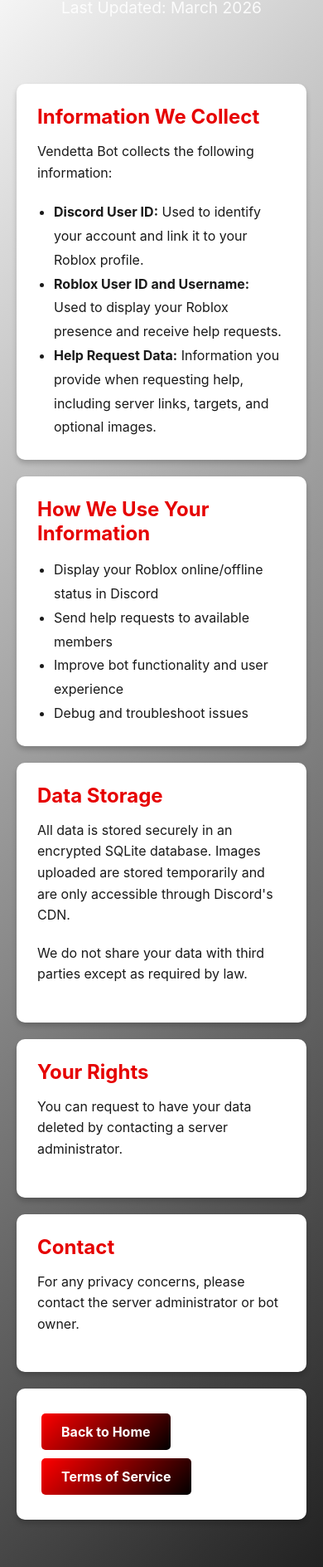
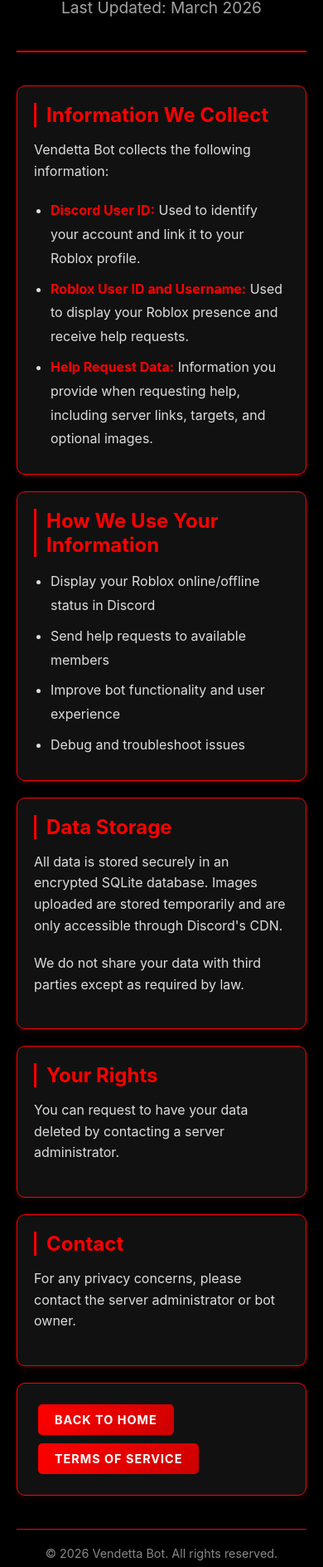
Before and after one commit to Kythycat/vv-bot-website, a plain HTML site: page privacy.html in a window 390 px wide. Shown: the part 112-2000 px from the top of the page at 83% size. Drawn offline with Linux system fonts and the light colour scheme.

Commit message:
WEB THEME2

```diff
--- a/style.css
+++ b/style.css
@@ -6,10 +6,9 @@
 
 body {
     font-family: -apple-system, BlinkMacSystemFont, 'Segoe UI', Roboto, Oxygen, Ubuntu, sans-serif;
-    /* Changed to a clean White to Black gradient */
-    background: linear-gradient(135deg, #ffffff 0%, #1a1a1a 100%);
+    background: #000000;
     min-height: 100vh;
-    color: #1a1a1a;
+    color: #ffffff;
 }
 
 .container {
@@ -21,18 +20,21 @@
 header {
     text-align: center;
     padding: 40px 20px;
-    /* Header text set to White for contrast against dark top gradient */
-    color: white;
+    color: #ffffff;
+    border-bottom: 2px solid #ff0000;
 }
 
 header h1 {
     font-size: 3rem;
     margin-bottom: 10px;
+    color: #ff0000;
+    text-shadow: 0 0 10px rgba(255, 0, 0, 0.3);
 }
 
 header p {
     font-size: 1.2rem;
-    opacity: 0.9;
+    opacity: 0.8;
+    color: #cccccc;
 }
 
 .content {
@@ -43,81 +45,158 @@
 }
 
 .card {
-    background: white;
+    background: #111111;
     border-radius: 10px;
     padding: 25px;
-    /* Subtle shadow using black */
-    box-shadow: 0 4px 6px rgba(0,0,0,0.2);
-    transition: transform 0.3s ease;
+    box-shadow: 0 4px 6px rgba(255, 0, 0, 0.1);
+    transition: transform 0.3s ease, box-shadow 0.3s ease;
+    border: 1px solid #ff0000;
 }
 
 .card:hover {
     transform: translateY(-5px);
+    box-shadow: 0 8px 12px rgba(255, 0, 0, 0.2);
+    border-color: #ff3333;
 }
 
 .card h2 {
-    /* Changed from Blue to a bold Red */
-    color: #e60000;
+    color: #ff0000;
     margin-bottom: 15px;
     font-size: 1.5rem;
+    border-left: 3px solid #ff0000;
+    padding-left: 12px;
 }
 
 .card p {
     line-height: 1.6;
     margin-bottom: 20px;
+    color: #dddddd;
 }
 
 .card ul {
     margin-left: 20px;
     line-height: 1.8;
+    color: #dddddd;
+}
+
+.card ul li {
+    margin-bottom: 8px;
+}
+
+.card ul li strong {
+    color: #ff0000;
 }
 
 .button {
     display: inline-block;
-    /* Changed to a Red to Black gradient */
-    background: linear-gradient(135deg, #ff0000 0%, #000000 100%);
+    background: linear-gradient(135deg, #ff0000 0%, #cc0000 100%);
     color: white;
     padding: 12px 24px;
     text-decoration: none;
     border-radius: 5px;
     font-weight: bold;
-    transition: opacity 0.3s ease;
+    transition: all 0.3s ease;
     border: none;
     cursor: pointer;
     font-size: 1rem;
     margin: 5px;
+    text-transform: uppercase;
+    letter-spacing: 1px;
 }
 
 .button:hover {
-    opacity: 0.8;
+    background: linear-gradient(135deg, #ff3333 0%, #ff0000 100%);
+    transform: scale(1.02);
+    box-shadow: 0 0 15px rgba(255, 0, 0, 0.5);
 }
 
 footer {
     text-align: center;
     padding: 20px;
-    color: white;
+    color: #888888;
     margin-top: 40px;
+    border-top: 1px solid #ff0000;
+    font-size: 0.9rem;
 }
 
 a {
-    /* Links now Red */
-    color: #e60000;
+    color: #ff0000;
     text-decoration: none;
+    transition: color 0.3s ease;
 }
 
 a:hover {
+    color: #ff6666;
     text-decoration: underline;
 }
 
 code {
-    /* Light grey/white background for code bits */
-    background: #eeeeee;
+    background: #1a1a1a;
     padding: 2px 6px;
     border-radius: 3px;
     font-family: monospace;
-    color: #333;
+    color: #ff6666;
+    border: 1px solid #ff0000;
 }
 
+/* Button specific styles */
+#linkButton {
+    background: linear-gradient(135deg, #ff0000 0%, #cc0000 100%);
+    width: 100%;
+    margin-top: 10px;
+}
+
+#linkButton:hover {
+    background: linear-gradient(135deg, #ff3333 0%, #ff0000 100%);
+}
+
+/* Card button group */
+.card .button {
+    display: inline-block;
+    width: auto;
+    margin-right: 10px;
+}
+
+/* Scrollbar styling */
+::-webkit-scrollbar {
+    width: 10px;
+}
+
+::-webkit-scrollbar-track {
+    background: #111111;
+}
+
+::-webkit-scrollbar-thumb {
+    background: #ff0000;
+    border-radius: 5px;
+}
+
+::-webkit-scrollbar-thumb:hover {
+    background: #ff3333;
+}
+
+/* Selection styling */
+::selection {
+    background: #ff0000;
+    color: #ffffff;
+}
+
+/* Input fields (if any) */
+input, textarea {
+    background: #111111;
+    border: 1px solid #ff0000;
+    color: #ffffff;
+    padding: 8px;
+    border-radius: 4px;
+}
+
+input:focus, textarea:focus {
+    outline: none;
+    border-color: #ff6666;
+    box-shadow: 0 0 5px rgba(255, 0, 0, 0.3);
+}
+
+/* Responsive design */
 @media (max-width: 768px) {
     header h1 {
         font-size: 2rem;
@@ -126,4 +205,43 @@
     .content {
         grid-template-columns: 1fr;
     }
+
+    .card {
+        padding: 20px;
+    }
+
+    .button {
+        padding: 10px 20px;
+        font-size: 0.9rem;
+    }
 }
+
+/* Animation for cards */
+@keyframes fadeIn {
+    from {
+        opacity: 0;
+        transform: translateY(20px);
+    }
+    to {
+        opacity: 1;
+        transform: translateY(0);
+    }
+}
+
+.card {
+    animation: fadeIn 0.5s ease-out;
+}
+
+/* Special styling for privacy and terms pages */
+.card h2:first-of-type {
+    margin-top: 0;
+}
+
+/* Link styling in footer */
+footer a {
+    color: #ff6666;
+}
+
+footer a:hover {
+    color: #ff0000;
+}
```
